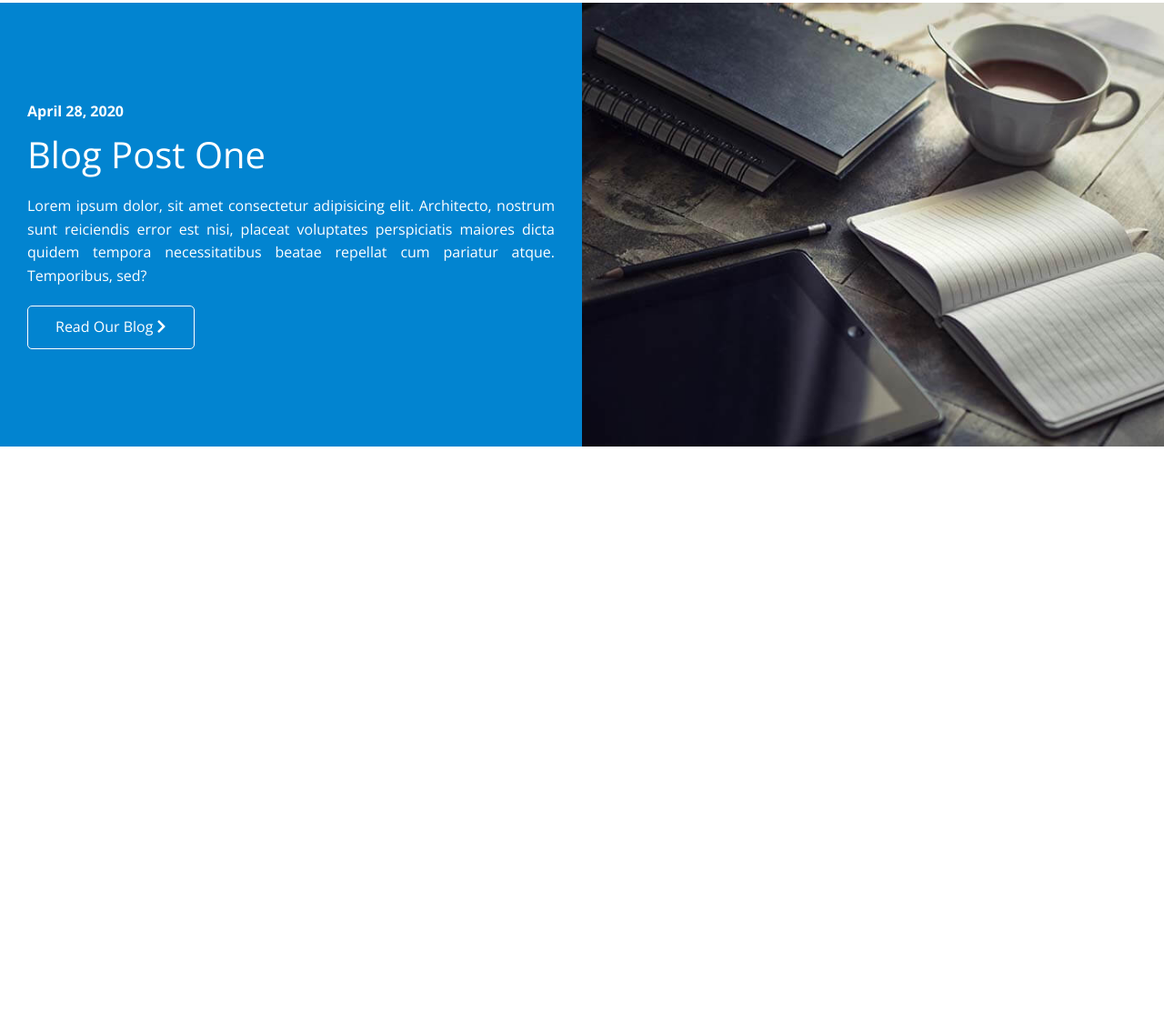
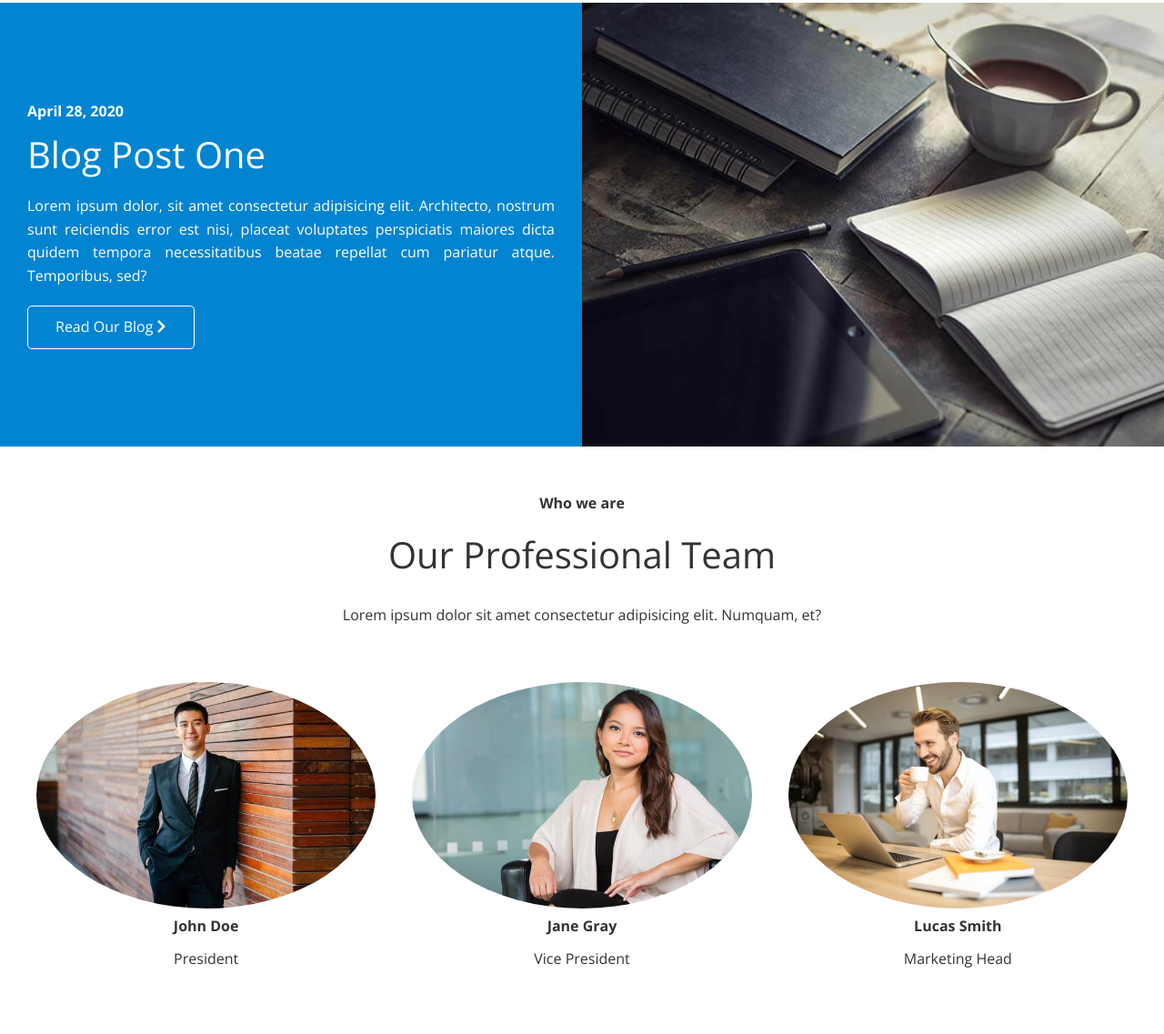
Before and after one commit to VianaArthur/company-website, a plain HTML site: page index.html in a window 1280 px wide. Shown: the part 2224-3361 px from the top of the page at 91% size. Before the commit the page ends 2722 px from the top, so only its background shows below. Drawn offline with nearby package versions, Linux system fonts and the light colour scheme.

Commit message:
Add Professional Team Section

```diff
--- a/assets/css/styles.css
+++ b/assets/css/styles.css
@@ -144,3 +144,8 @@ img {
 .cases img:hover {
   opacity: 0.7;
 }
+
+/* Team */
+.team img {
+  border-radius: 50%;
+}
--- a/index.html
+++ b/index.html
@@ -159,6 +159,33 @@
           </div>
         </div>
       </section>
+
+      <!-- Professional Team -->
+      <section id="team" class="team section-padding">
+        <header class="section-header">
+          <h4>Who we are</h4>
+          <h2>Our Professional Team</h2>
+          <p>Lorem ipsum dolor sit amet consectetur adipisicing elit. Numquam, et?</p>
+        </header>
+
+        <div class="flex-items">
+          <div>
+            <img src="assets/images/team/person1.jpg" alt="person1" />
+            <h4>John Doe</h4>
+            <p>President</p>
+          </div>
+          <div>
+            <img src="assets/images/team/person2.jpg" alt="person2" />
+            <h4>Jane Gray</h4>
+            <p>Vice President</p>
+          </div>
+          <div>
+            <img src="assets/images/team/person3.jpg" alt="person3" />
+            <h4>Lucas Smith</h4>
+            <p>Marketing Head</p>
+          </div>
+        </div>
+      </section>
     </main>
   </body>
 </html>
```
